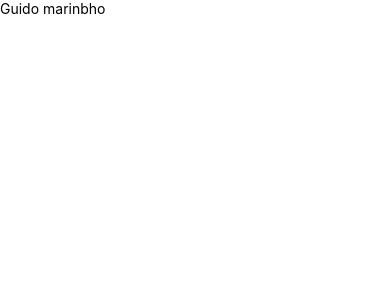
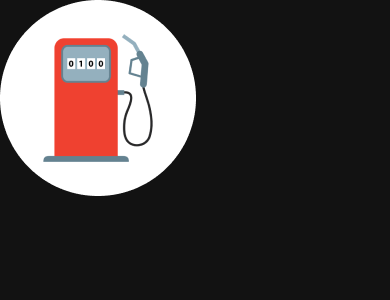
Before and after one commit to GuidoStocco/App_Gasolina, a React Native app: screen / in a window 390 px wide. Shown: the top 300 px of the page. Built offline with nearby package versions, Linux system fonts and the light colour scheme.

Commit message:
Adicionando o logo e modificando o estilos

```diff
--- a/App.js
+++ b/App.js
@@ -1,12 +1,26 @@
 import React from 'react';
-import {View, Text, SafeAreaView} from 'react-native';
+import {View, Text, SafeAreaView, StyleSheet, TextInput, TouchableOpacity, Modal, Image} from 'react-native';
 
 
 
 export default function App(){
+
+  const img = require('./assets/logo.png')
+
   return(
-    <View>
-      <Text>Guido marinbho</Text>
-    </View>
+    <SafeAreaView style={styles.container}>
+      <View>
+          <Image source={img}/>
+      </View>
+    </SafeAreaView>
   );
 };
+
+
+
+const styles = StyleSheet.create({
+  container:{
+    flex: 1,
+    backgroundColor: '#121212'
+  }
+})
```
Also changed, not shown: assets/gas.png (added), assets/logo.png (added).
